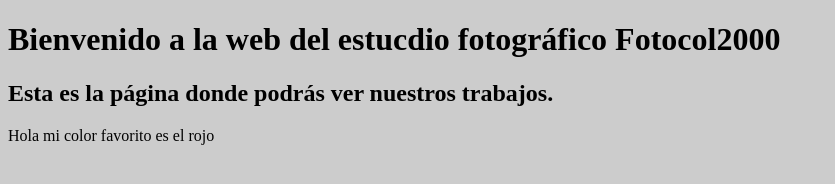
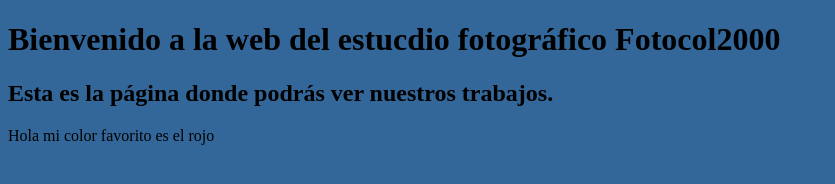
Before and after one commit to bibliamarvel/prueba-1, a plain HTML site: page index.html in a window 1280 px wide. Shown: the whole page, without its empty margins (0-835 px from the left). Drawn offline with Linux system fonts and the light colour scheme.

Commit message:
AZUL RARO

```diff
--- a/index.html
+++ b/index.html
@@ -5,7 +5,7 @@
 
     <style>
         body{
-            background: #ccc;
+            background: #369;
         }
     </style>
 
```
